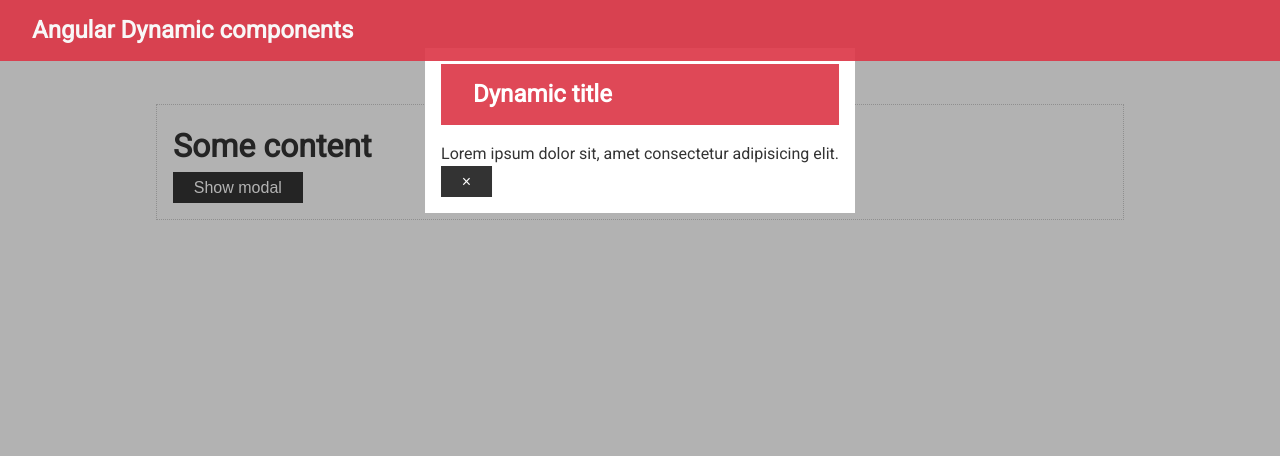
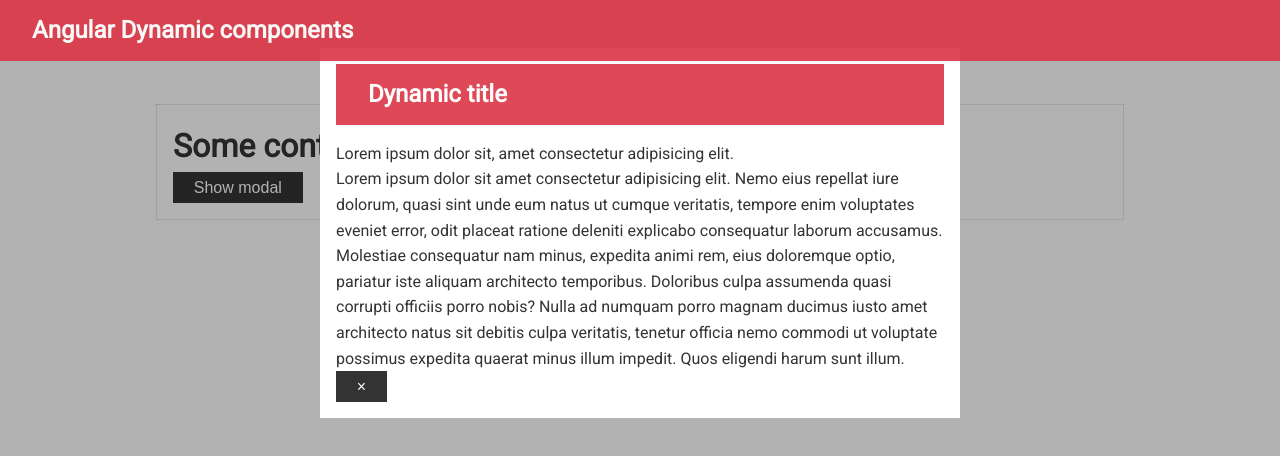
Before and after one commit to aleksander1802/angular-practice, an Angular app: page / in a window 1280 px wide. Both pictures are taken after a click on the button "Show modal". Shown: the top 456 px of the page. Built offline with nearby package versions, Linux system fonts and the light colour scheme.

Commit message:
feat: added 88 useless template lorem words

```diff
--- a/src/app/modal/modal.component.html
+++ b/src/app/modal/modal.component.html
@@ -6,6 +6,18 @@
     </nav>
 
     <p>Lorem ipsum dolor sit, amet consectetur adipisicing elit.</p>
+    <p>
+        Lorem ipsum dolor sit amet consectetur adipisicing elit. Nemo eius
+        repellat iure dolorum, quasi sint unde eum natus ut cumque veritatis,
+        tempore enim voluptates eveniet error, odit placeat ratione deleniti
+        explicabo consequatur laborum accusamus. Molestiae consequatur nam
+        minus, expedita animi rem, eius doloremque optio, pariatur iste aliquam
+        architecto temporibus. Doloribus culpa assumenda quasi corrupti officiis
+        porro nobis? Nulla ad numquam porro magnam ducimus iusto amet architecto
+        natus sit debitis culpa veritatis, tenetur officia nemo commodi ut
+        voluptate possimus expedita quaerat minus illum impedit. Quos eligendi
+        harum sunt illum.
+    </p>
 
     <button class="btn" (click)="closeModal.emit()">&times;</button>
 </div>
```
